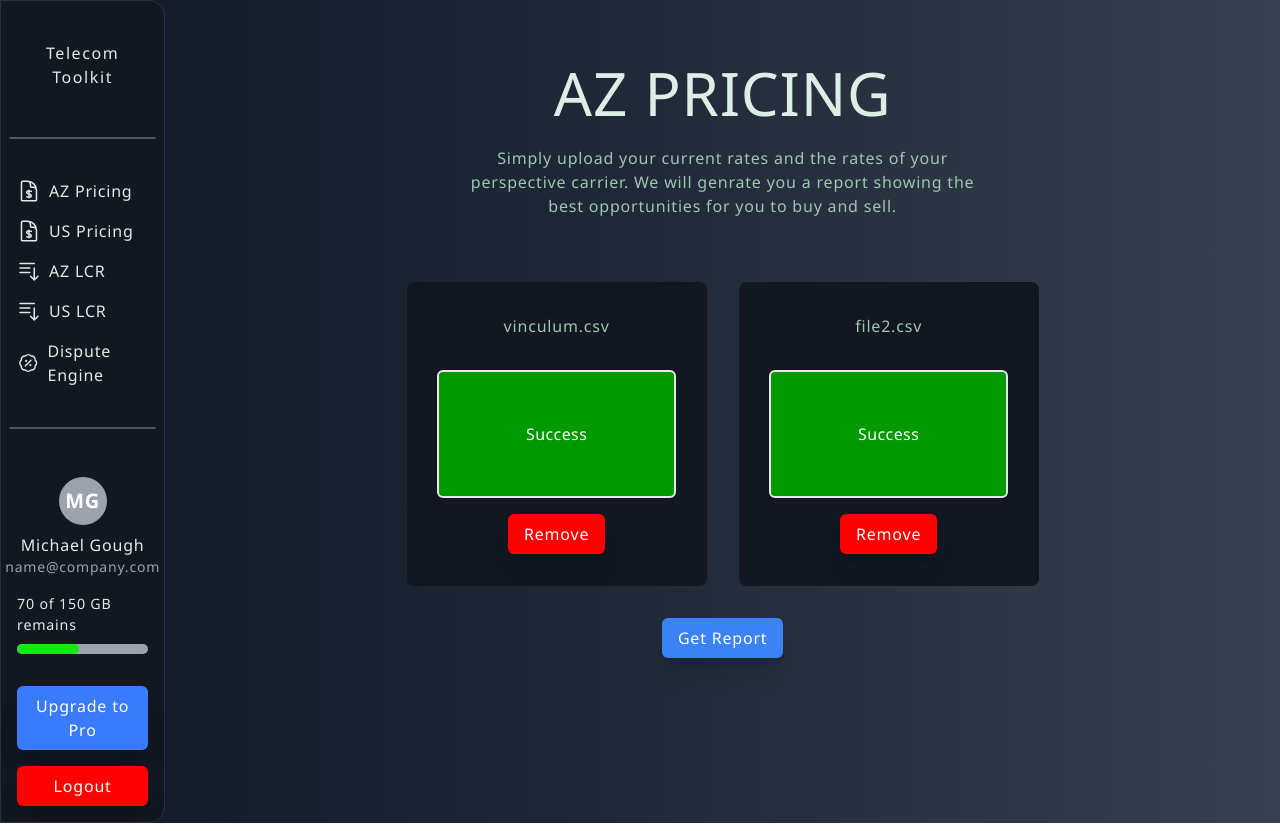
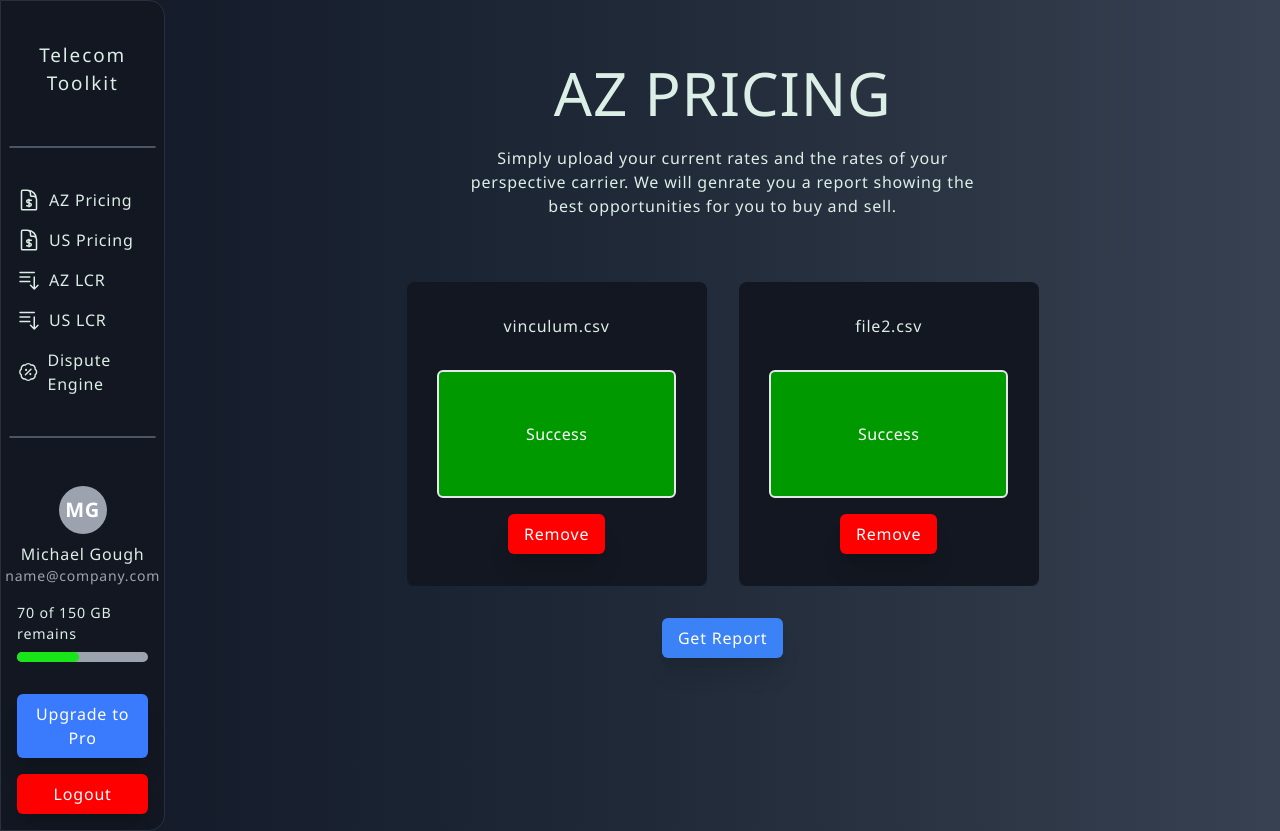
Before and after one commit to kdjordan/voip-accelerator, a Vue app: page / in a window 1280 px wide. Built offline with nearby package versions, Linux system fonts and the light colour scheme; a web font is replaced by a local one.

Commit message:
tailwind config cleanup

```diff
--- a/src/components/SideNav.vue
+++ b/src/components/SideNav.vue
@@ -7,7 +7,7 @@
 		]"
 	>
 		<div class="p-4 flex flex-col pt-10 relative">
-			<h1 class="tracking-widest text-center text-sizeBas">
+			<h1 class="tracking-widest text-center text-sizeBase">
 				Telecom Toolkit
 			</h1>
 		</div>
--- a/tailwind.config.js
+++ b/tailwind.config.js
@@ -6,34 +6,20 @@ module.exports = {
     './app/**/*.{ts,tsx,vue}',
     './src/**/*.{ts,tsx,vue}',
   ],
-
   theme: {
     fontFamily: {
       sans: ['"Segoe UI"', 'Tahoma', 'Geneva', 'Verdana', 'sans-serif'],
     },
     extend: {
       colors: {
-        'background': 'hsl(220, 30%, 10%)', /* Dark background */
-        'foreground': 'hsl(151, 36%, 90%)', /* Light text */
-        'muted': 'hsl(220, 20%, 20%)', /* Dark muted */
-        'muted-foreground': 'hsl(151, 25%, 70%)', /* Light muted foreground */
-        // popover: 220 30% 12%; /* Dark popover */
-        // popover-foreground: 0 0% 100%; /* White text */
-        // card: 220 30% 12%; /* Dark card */
-        // card-foreground: 0 0% 100%; /* White text */
-        // border: 151 12% 15%; /* Dark border */
-        // input: 151 12% 15%; /* Dark input */
-        // primary: 120 100% 50%; /* Neon green primary */
-        // primary-foreground: 0 0% 0%; /* Black text for primary */
-        // secondary: 220 8% 8%; /* Very dark secondary */
-        // secondary-foreground: 151 8% 68%; /* Light text for secondary */
-        'accent': 'hsl(120, 80%, 50%)', /* Neon green accent */
-        // accent-foreground: 0 0% 0%; /* Black text for accent */
-        'destructive': 'hsl(0, 100%, 50%)', /* Red for destructive actions */
-        'destructive-foreground': 'hsl(0, 0%, 100%)', /* White text for destructive actions */
-        'success': 'hsl(120, 100%, 40%)', // Green indicating success
-        // ring: 120 100% 50%; /* Neon green ring */
-        // radius: 0.5rem; /* Border radius */
+        background: 'hsl(220, 30%, 10%)',
+        foreground: 'hsl(151, 36%, 90%)',
+        muted: 'hsl(220, 20%, 20%)',
+        mutedForeground: 'hsl(151, 25%, 70%)',
+        accent: 'hsl(120, 80%, 50%)',
+        destructive: 'hsl(0, 100%, 50%)',
+        destructiveForeground: 'hsl(0, 0%, 100%)',
+        success: 'hsl(120, 100%, 40%)',
       },
       fontSize: {
         sizeSm: 'clamp(0.8rem, 0.17vi + 0.76rem, 0.89rem)',
@@ -55,13 +41,12 @@ module.exports = {
           padding: '0.5rem 1rem',
           fontWeight: '400',
           borderRadius: '0.375rem',
-          fontWeight: '400',
           display: 'inline-flex',
           alignItems: 'center',
           justifyContent: 'center',
           boxShadow: '0 20px 25px -5px rgb(0 0 0 / 0.1), 0 8px 10px -6px rgb(0 0 0 / 0.1)',
           transition: 'all 0.4s ease',
-          '&:hover' : {
+          '&:hover': {
             opacity: '75%'
           }
         },
```
Lines whose indentation alone changed are shown as unchanged.
